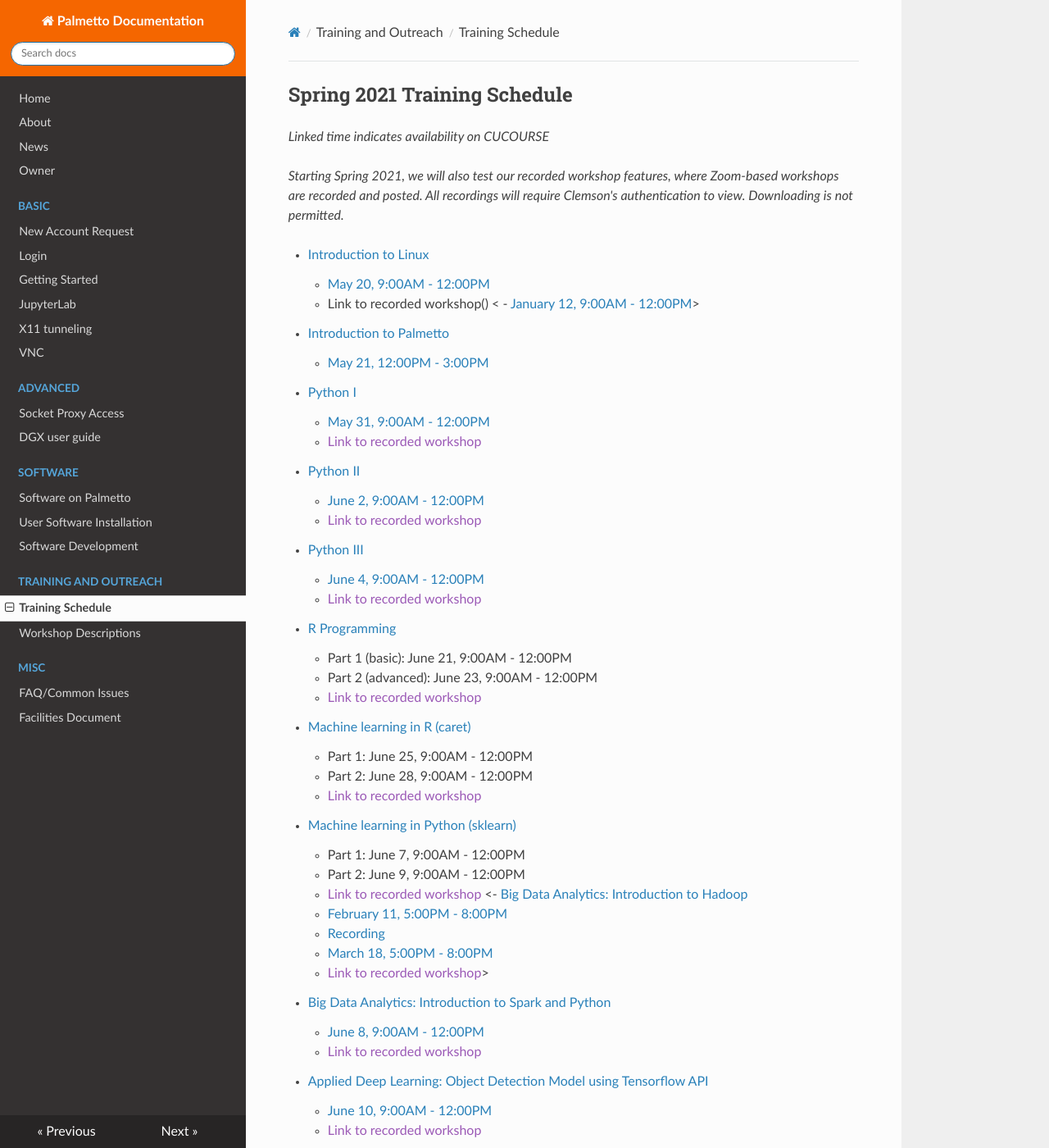
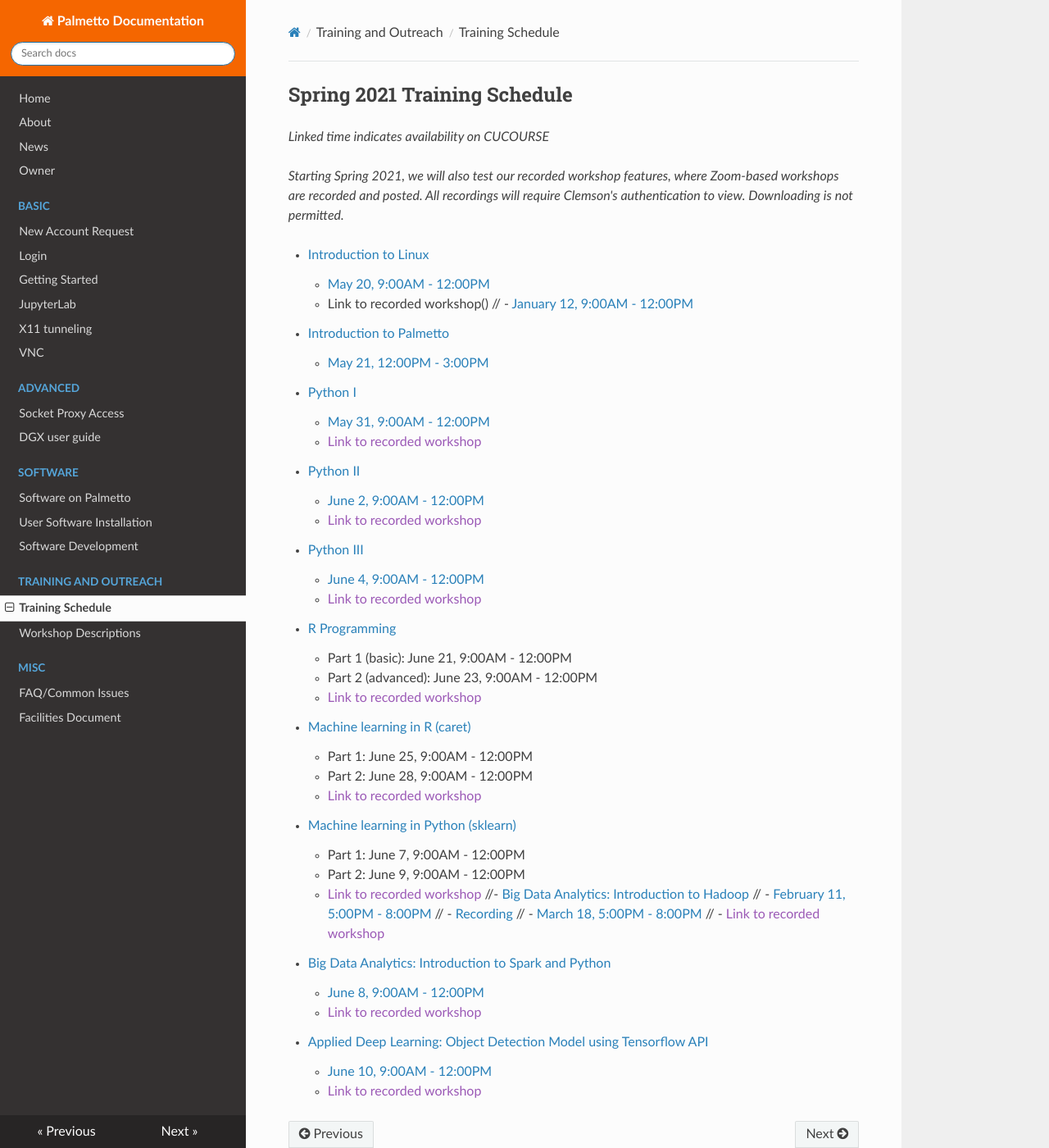
Before and after one commit to clemsonciti/palmetto-documentation, an MkDocs documentation site: the page built from docs/training/schedule.md, in a window 1280 px wide and 1400 px high. Shown: the whole window at 82% size. Built offline with MkDocs 1.6.1, drawn with Linux system fonts in a browser that asks for light colours; nearby versions of some CDN libraries.

Commit message:
Update schedule.md

```diff
--- a/docs/training/schedule.md
+++ b/docs/training/schedule.md
@@ -9,7 +9,7 @@ require Clemson's authentication to view. Downloading is not permitted.*
 - [Introduction to Linux](workshop.md#introduction-to-linux)
     - [May 20, 9:00AM - 12:00PM](https://cucourse.app.clemson.edu/it-training/sessions.php)
     - Link to recorded workshop()
-<      - [January 12, 9:00AM - 12:00PM](https://clemson.zoom.us/rec/share/G0dgZqiMYzo_AYbGoA0TD3liLCZJ3IlWjBJXUj9a1Rl627fEBu12D4-0ZEuiLoci.ssdkbiEEIKG7dTrF)>
+//      - [January 12, 9:00AM - 12:00PM](https://clemson.zoom.us/rec/share/G0dgZqiMYzo_AYbGoA0TD3liLCZJ3IlWjBJXUj9a1Rl627fEBu12D4-0ZEuiLoci.ssdkbiEEIKG7dTrF)
 - [Introduction to Palmetto](workshop.md#introduction-to-research-computing-on-palmetto-cluster)
     - [May 21, 12:00PM - 3:00PM](https://cucourse.app.clemson.edu/it-training/sessions.php)
  - [Python I](workshop.md#introduction-to-programming-in-python)
@@ -33,11 +33,11 @@ require Clemson's authentication to view. Downloading is not permitted.*
     - Part 1: June 7, 9:00AM - 12:00PM
     - Part 2: June 9, 9:00AM - 12:00PM
     - [Link to recorded workshop]()
-<- [Big Data Analytics: Introduction to Hadoop](workshop.md#introduction-to-hadoop-on-palmetto)
-    - [February 11, 5:00PM - 8:00PM](https://cucourse.app.clemson.edu/it-training/sessions.php)
-      - [Recording](https://clemson.zoom.us/rec/share/O51tHIAY4Nghx4OTHE1yBZ890aIfQXTljipx0d2wpFM1GrN-4JfuNTBG_yMBgAHQ.AIuaKFMq09oE7ENj)
-    - [March 18, 5:00PM - 8:00PM](https://cucourse.app.clemson.edu/it-training/sessions.php)
-    - [Link to recorded workshop]()>
+//- [Big Data Analytics: Introduction to Hadoop](workshop.md#introduction-to-hadoop-on-palmetto)
+//    - [February 11, 5:00PM - 8:00PM](https://cucourse.app.clemson.edu/it-training/sessions.php)
+//      - [Recording](https://clemson.zoom.us/rec/share/O51tHIAY4Nghx4OTHE1yBZ890aIfQXTljipx0d2wpFM1GrN-4JfuNTBG_yMBgAHQ.AIuaKFMq09oE7ENj)
+//    - [March 18, 5:00PM - 8:00PM](https://cucourse.app.clemson.edu/it-training/sessions.php)
+//    - [Link to recorded workshop]()
 - [Big Data Analytics: Introduction to Spark and Python](workshop.md#introduction-to-big-data-analytics-using-sparkpython)
     - [June 8, 9:00AM - 12:00PM](https://cucourse.app.clemson.edu/it-training/sessions.php)
     - [Link to recorded workshop]()
```
